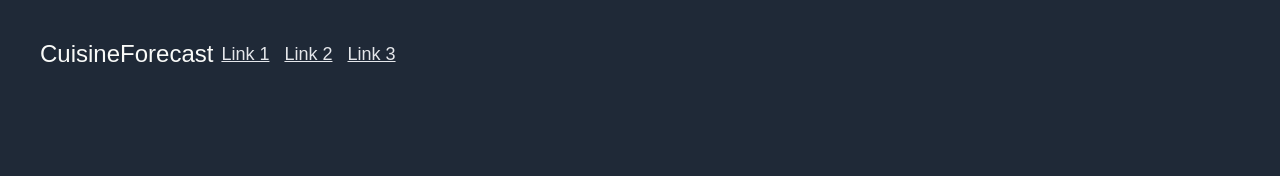
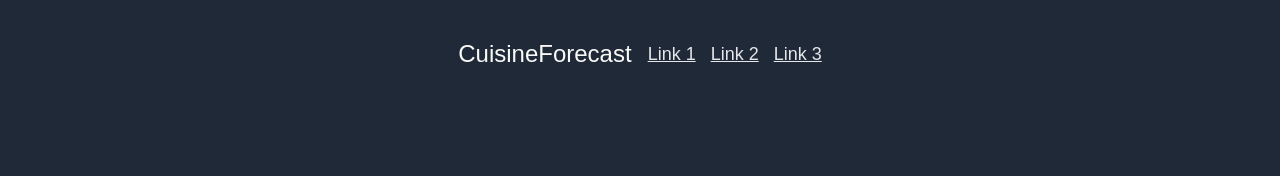
Before and after one commit to zalbright90/landingpage, a plain HTML site: page index.html in a window 1280 px wide. Shown: the top 176 px of the page. Drawn offline with Linux system fonts and the light colour scheme; a script that the page names is missing.

Commit message:
Re-center header

```diff
--- a/style.css
+++ b/style.css
@@ -26,11 +26,13 @@
     font-size: 24px;
     color: #F9FAF8;
     padding: 8px;
+    flex: 1;
   }
 
   .nav-links {
     display:flex;
-    justify-content: flex-end;
+    flex: 2;
+    padding: 8px;
     gap:15px;
   }
 
@@ -51,8 +53,9 @@
     background-color:#1F2937;
     padding: 1rem;
     display: flex;
-    justify-content: space-between;
+    justify-content: space-evenly;
     align-items: center;
+    flex-wrap: wrap;
   }
 
   .hero {
```
